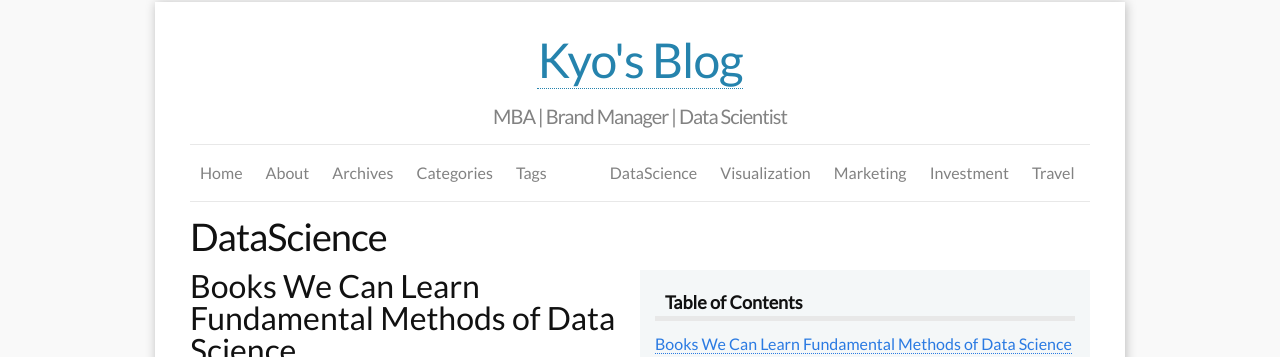
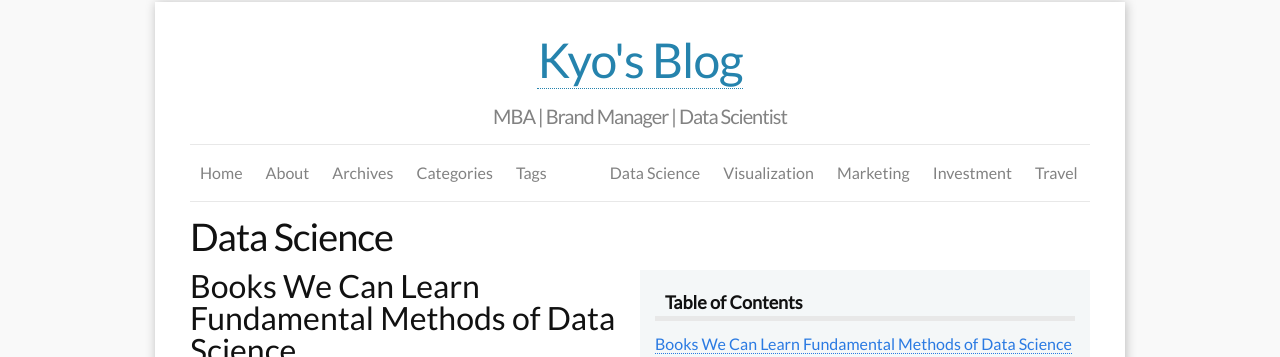
Before and after one commit to kyo1988/Kyo.github.io, a Jekyll site: the page built from g_datascience.md, in a window 1280 px wide and 900 px high. Shown: the part 118-475 px from the top of the window. Built offline with Jekyll 4.4.1, drawn with Linux system fonts in a browser that asks for light colours; comment, search, counter and statistics services are not loaded.

Commit message:
mod review

```diff
--- a/_config.yml
+++ b/_config.yml
@@ -38,7 +38,7 @@ locales:
       Google_search: "Site Search"
       Home: "Home"
       About: "About"
-      DataScience: "DataScience"
+      DataScience: "Data Science"
       Visualization: "Visualization"
       Marketing: "Marketing"
       Investment: "Investment"
```
